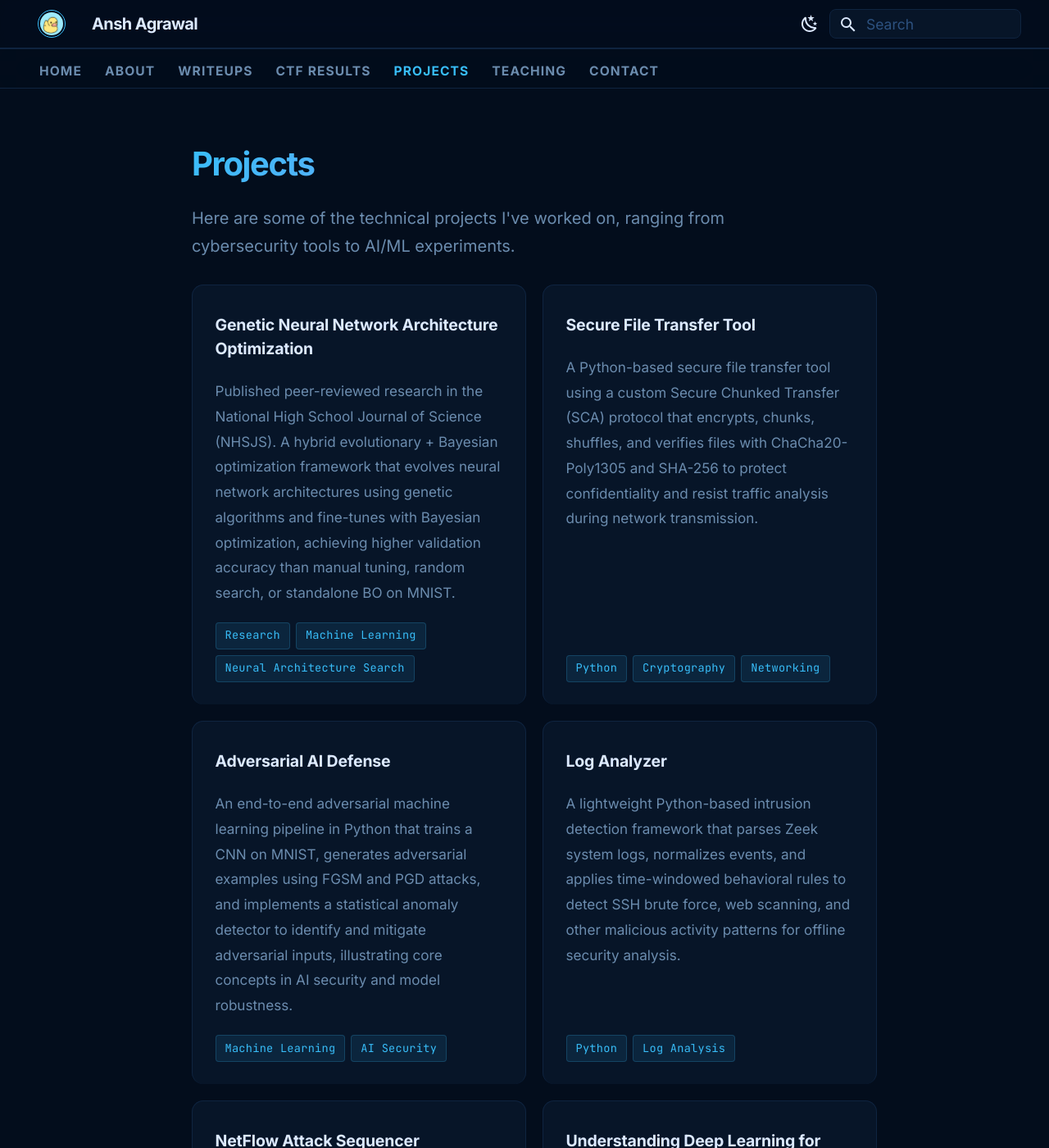
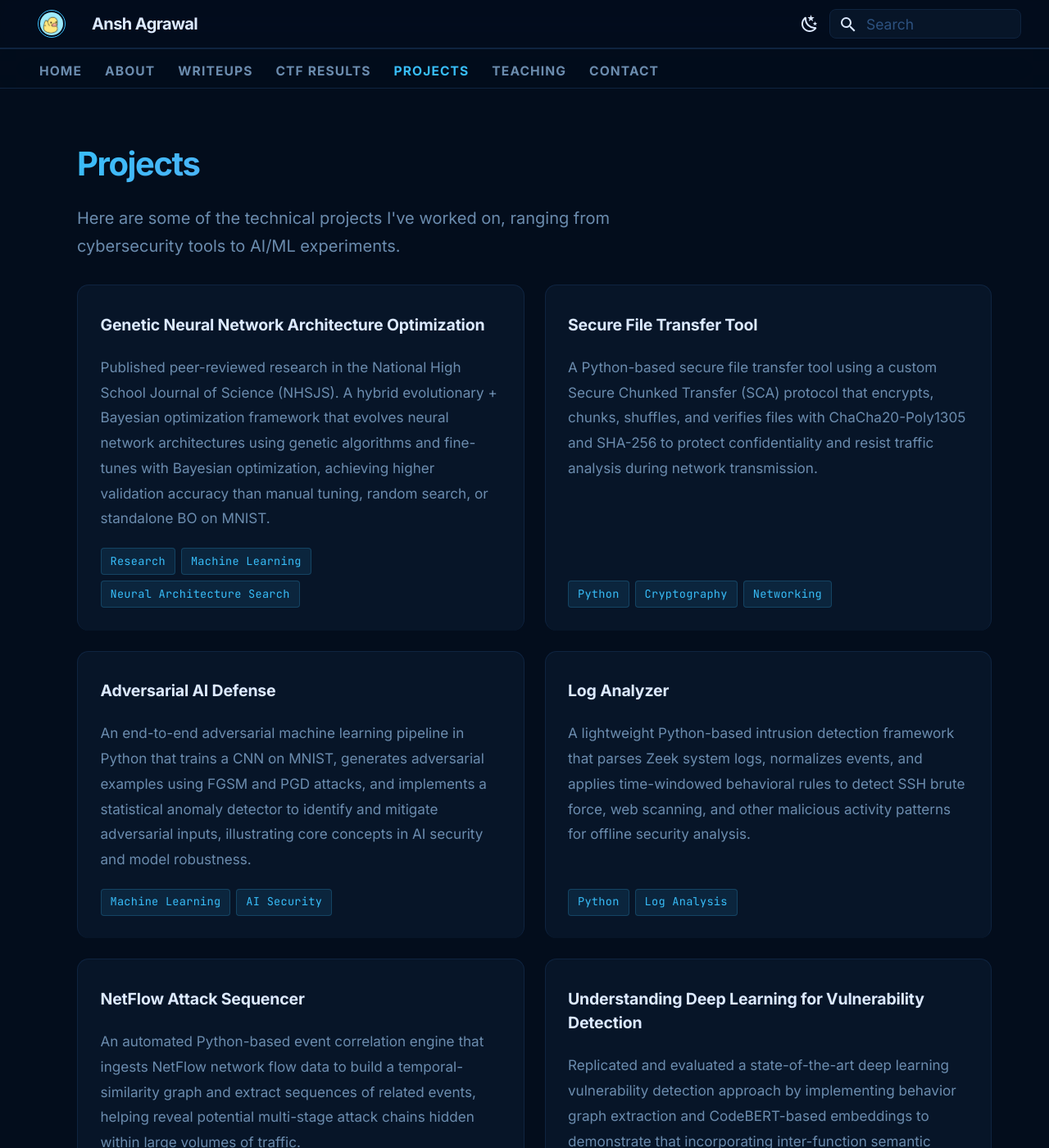
Before and after one commit to spyduck007/ctf, an MkDocs documentation site: the page built from docs/projects.md, in a window 1280 px wide and 1400 px high. Shown: the whole window at 82% size. Built offline with MkDocs 1.6.1 and Material for MkDocs 9.7.7, drawn with Linux system fonts in a browser that asks for light colours.

Commit message:
widen cards on projects page

```diff
--- a/docs/projects.md
+++ b/docs/projects.md
@@ -9,7 +9,7 @@ hide:
   Here are some of the technical projects I've worked on, ranging from cybersecurity tools to AI/ML experiments.
 </div>
 
-<div class="writeup-grid">
+<div class="writeup-grid projects-grid">
 
   <a href="https://nhsjs.com/2026/genetic-neural-network-architecture-optimization-a-hybrid-evolutionary-and-bayesian-approach/" class="writeup-card" target="_blank" rel="noopener noreferrer">
     <div class="card-content">
--- a/docs/stylesheets/extra.css
+++ b/docs/stylesheets/extra.css
@@ -248,6 +248,10 @@ body {
   max-width: 900px !important;
   margin-left: auto !important;
   margin-right: auto !important;
+}
+
+.md-content:has(.projects-grid) {
+  max-width: 1180px !important;
 }
 
 .md-content__inner {
@@ -777,6 +781,11 @@ body {
   grid-template-columns: repeat(auto-fill, minmax(270px, 1fr));
   gap: 1rem;
   margin-top: 0.5rem;
+}
+
+.projects-grid {
+  grid-template-columns: repeat(auto-fill, minmax(440px, 1fr));
+  gap: 1.25rem;
 }
 
 .writeup-card {
@@ -1582,6 +1591,10 @@ body.modal-open { overflow: hidden; }
     grid-template-columns: 1fr;
   }
 
+  .projects-grid {
+    grid-template-columns: 1fr;
+  }
+
   .ctf-stats-grid,
   .mentoring-stats-grid {
     grid-template-columns: repeat(2, 1fr);
```
